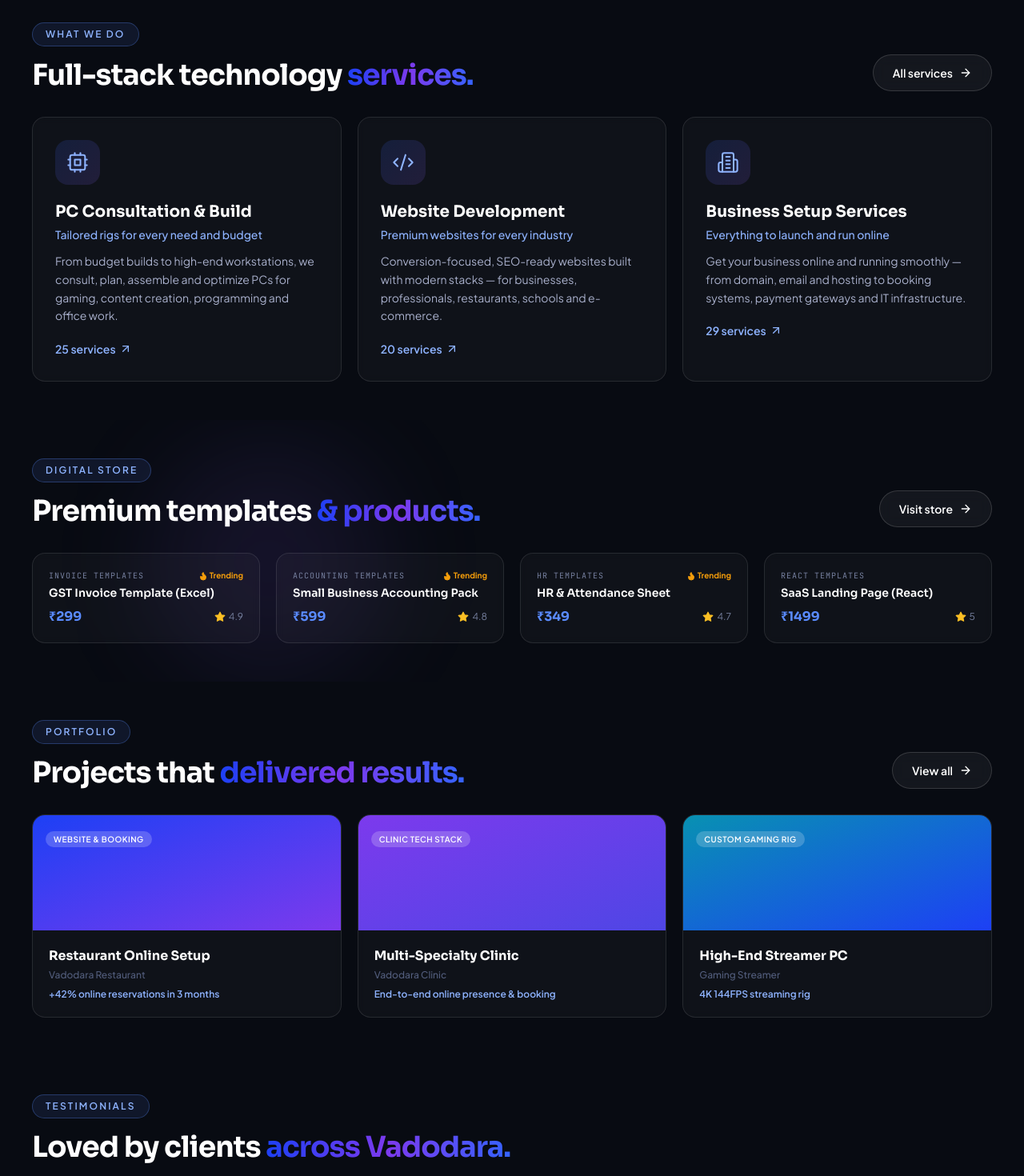
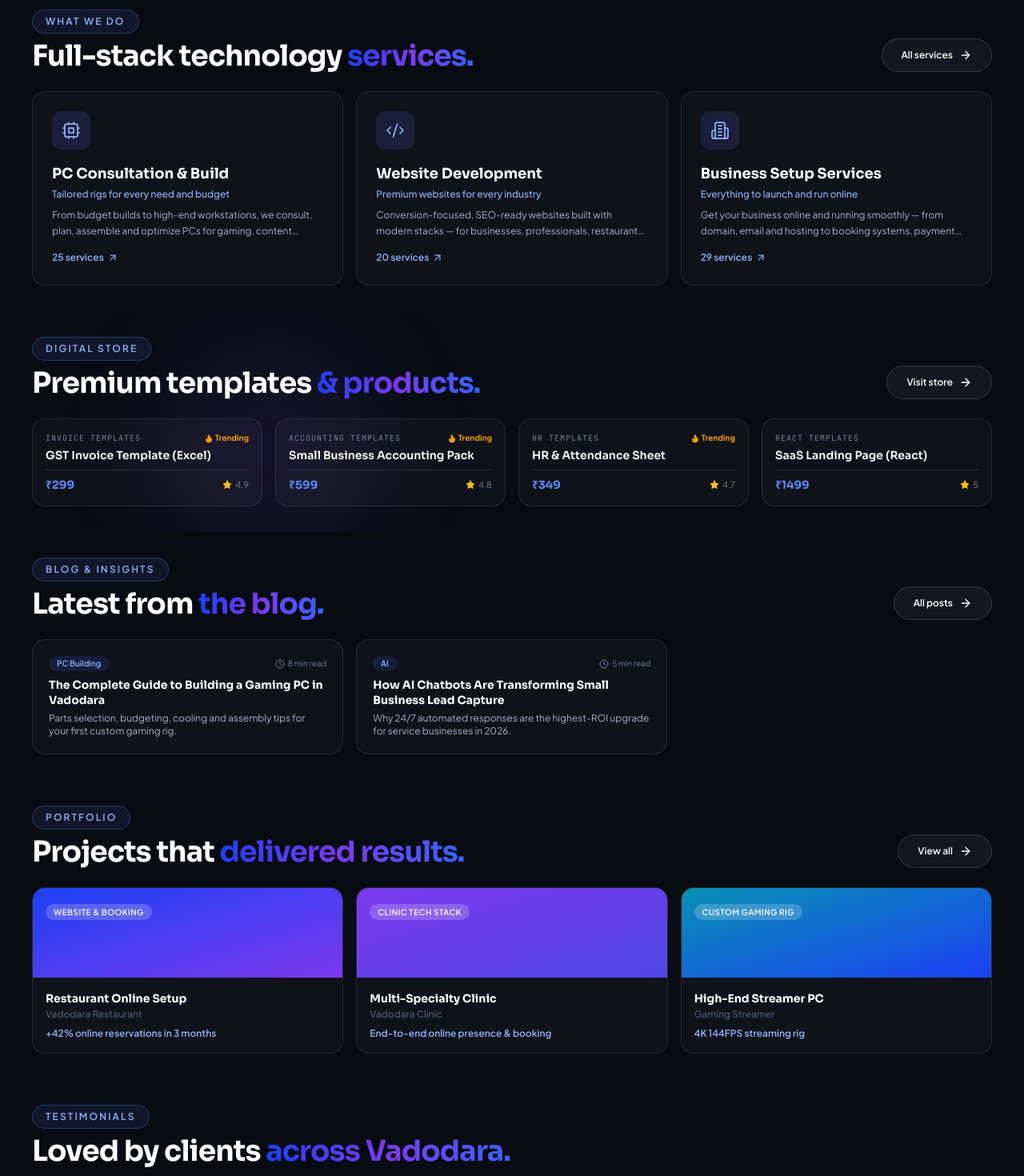
Before and after one commit to Ashwinpatilr236/arrjs-technologies, a React (Vite) app: page / in a window 1280 px wide. Shown: the part 1000-2470 px from the top of the page at 80% size. Built offline with nearby package versions, Linux system fonts and the light colour scheme.

Commit message:
feat: update Home page layout so Store section is 4-columns grid, followed immediately by Blogs, Portfolio, Testimonials, and FAQ with compact spacing

```diff
--- a/src/pages/Home.tsx
+++ b/src/pages/Home.tsx
@@ -3,51 +3,76 @@ import { Link } from '../lib/router';
 import Hero from '../components/Hero';
 import { services } from '../data/content';
 import { cms, type StoreProductItem, type TestimonialItem, type BlogPostItem } from '../lib/cms';
-import { ArrowRight, ArrowUpRight, Star, Quote, Flame } from 'lucide-react';
+import { ArrowRight, ArrowUpRight, Star, Quote, Flame, Clock, Play } from 'lucide-react';
 import { useReveal } from '../hooks/useReveal';
+import FAQ from '../components/FAQ';
+import Newsletter from '../components/Newsletter';
 
 export default function Home() {
   return (
     <>
       <Hero />
 
-      {/* Services preview */}
-      <section className="relative py-8 md:py-12">
+      {/* 1. Services Preview */}
+      <ServicesPreview />
+
+      {/* 2. Digital Store Preview ("Premium templates & products.") */}
+      <StorePreview />
+
+      {/* 3. Blogs Preview (Immediately below Digital Store) */}
+      <BlogPreview />
+
+      {/* 4. Portfolio Preview */}
+      <PortfolioPreview />
+
+      {/* 5. Testimonials Preview */}
+      <TestimonialsPreview />
+
+      {/* 6. FAQ & Contact Preview */}
+      <FAQ />
+      <Newsletter />
+    </>
+  );
+}
+
+function ServicesPreview() {
+  return (
+    <section className="relative py-6 md:py-8">
       <div className="container-page">
-          <div className="flex flex-col items-start justify-between gap-6 sm:flex-row sm:items-end">
+        <div className="flex flex-col items-start justify-between gap-4 sm:flex-row sm:items-end">
           <div className="max-w-2xl">
             <span className="section-eyebrow">What we do</span>
-              <h2 className="mt-4 font-display text-3xl font-bold tracking-tight text-ink-900 dark:text-white sm:text-4xl">
+            <h2 className="mt-2 font-display text-3xl font-bold tracking-tight text-ink-900 dark:text-white sm:text-4xl">
               Full-stack technology <span className="text-gradient">services.</span>
             </h2>
           </div>
-            <Link to="/services" className="btn-ghost shrink-0">
+          <Link to="/services" className="btn-ghost shrink-0 text-xs">
             All services <ArrowRight className="h-4 w-4" />
           </Link>
         </div>
-          <div className="mt-8 grid grid-cols-1 gap-5 md:grid-cols-3">
+        <div className="mt-6 grid grid-cols-1 gap-4 md:grid-cols-3">
           {services.map((s) => {
             const Icon = s.icon;
             return (
               <Link
                 to="/services"
                 key={s.id}
-                  className="card card-hover group relative overflow-hidden p-7"
+                className="card card-hover group relative overflow-hidden p-6"
               >
-                  <span className="flex h-14 w-14 items-center justify-center rounded-2xl bg-gradient-to-br from-brand-500/15 to-violet-500/15 text-brand-600 dark:text-brand-300">
-                    <Icon className="h-7 w-7" strokeWidth={1.75} />
+                <span className="flex h-12 w-12 items-center justify-center rounded-xl bg-gradient-to-br from-brand-500/15 to-violet-500/15 text-brand-600 dark:text-brand-300">
+                  <Icon className="h-6 w-6" strokeWidth={1.75} />
                 </span>
-                  <h3 className="mt-5 font-display text-xl font-bold text-ink-900 dark:text-white">
+                <h3 className="mt-4 font-display text-lg font-bold text-ink-900 dark:text-white">
                   {s.title}
                 </h3>
-                  <p className="mt-1 text-sm font-medium text-brand-600 dark:text-brand-300">
+                <p className="mt-1 text-xs font-medium text-brand-600 dark:text-brand-300">
                   {s.tagline}
                 </p>
-                  <p className="mt-3 text-sm leading-relaxed text-ink-600 dark:text-ink-300">
+                <p className="mt-2 text-xs leading-relaxed text-ink-600 dark:text-ink-300 line-clamp-2">
                   {s.description}
                 </p>
-                  <p className="mt-5 inline-flex items-center gap-1 text-sm font-semibold text-brand-600 dark:text-brand-300">
-                    {s.items.length} services <ArrowUpRight className="h-4 w-4 transition-transform group-hover:rotate-12" />
+                <p className="mt-4 inline-flex items-center gap-1 text-xs font-semibold text-brand-600 dark:text-brand-300">
+                  {s.items.length} services <ArrowUpRight className="h-3.5 w-3.5 transition-transform group-hover:rotate-12" />
                 </p>
               </Link>
             );
@@ -55,13 +80,6 @@ export default function Home() {
         </div>
       </div>
     </section>
-
-      {/* Store preview */}
-      <StorePreview />
-      <PortfolioPreview />
-      <TestimonialsPreview />
-      <BlogPreview />
-    </>
   );
 }
 
@@ -74,35 +92,42 @@ function StorePreview() {
   }, []);
 
   return (
-    <section className="relative overflow-hidden py-8 md:py-12">
+    <section className="relative overflow-hidden py-6 md:py-8">
       <div className="glow-orb left-[15%] top-[10%] h-72 w-72 bg-violet-500/10" />
       <div className="container-page relative">
-        <div className="flex flex-col items-start justify-between gap-6 sm:flex-row sm:items-end">
+        <div className="flex flex-col items-start justify-between gap-4 sm:flex-row sm:items-end">
           <div className="max-w-2xl">
             <span className="section-eyebrow">Digital Store</span>
-            <h2 className="mt-4 font-display text-3xl font-bold tracking-tight text-ink-900 dark:text-white sm:text-4xl">
+            <h2 className="mt-2 font-display text-3xl font-bold tracking-tight text-ink-900 dark:text-white sm:text-4xl">
               Premium templates <span className="text-gradient">& products.</span>
             </h2>
           </div>
-          <Link to="/store" className="btn-ghost shrink-0">
+          <Link to="/store" className="btn-ghost shrink-0 text-xs">
             Visit store <ArrowRight className="h-4 w-4" />
           </Link>
         </div>
-        <div ref={ref} className="mt-8 grid grid-cols-1 gap-5 sm:grid-cols-2 lg:grid-cols-4">
+
+        {/* 4 Columns Grid */}
+        <div ref={ref} className="mt-6 grid grid-cols-1 gap-4 sm:grid-cols-2 lg:grid-cols-4">
           {products.map((p, i) => (
             <Link
               key={p.id}
               to={`/store/${p.id}`}
-              style={{ transitionDelay: `${i * 60}ms` }}
-              className={`card card-hover group block overflow-hidden p-5 transition-all duration-700 ${
-                visible ? 'translate-y-0 opacity-100' : 'translate-y-6 opacity-0'
+              style={{ transitionDelay: `${i * 50}ms` }}
+              className={`card card-hover group block overflow-hidden p-4 transition-all duration-500 ${
+                visible ? 'translate-y-0 opacity-100' : 'translate-y-4 opacity-0'
               }`}
             >
               {p.imageUrl ? (
-                <div className="relative h-32 overflow-hidden rounded-xl bg-slate-900 mb-3">
+                <div className="relative h-28 overflow-hidden rounded-lg bg-slate-900 mb-3">
                   <img src={p.imageUrl} alt={p.title} className="h-full w-full object-cover group-hover:scale-105 transition-transform" />
                 </div>
+              ) : p.videoUrl ? (
+                <div className="relative h-28 flex items-center justify-center overflow-hidden rounded-lg bg-slate-900 mb-3">
+                  <Play className="h-8 w-8 text-brand-500" />
+                </div>
               ) : null}
+
               <div className="flex items-center justify-between">
                 <p className="font-mono text-[10px] uppercase tracking-widest text-ink-400">{p.category}</p>
                 {p.isTrending && (
@@ -111,13 +136,13 @@ function StorePreview() {
                   </span>
                 )}
               </div>
-              <h3 className="mt-1 font-display text-sm font-semibold text-ink-900 dark:text-white group-hover:text-brand-500 transition-colors">{p.title}</h3>
-              <div className="mt-2 flex items-center justify-between">
-                <span className="font-display text-base font-bold text-brand-600 dark:text-brand-400">
+              <h3 className="mt-1 font-display text-sm font-semibold text-ink-900 dark:text-white group-hover:text-brand-500 transition-colors line-clamp-1">{p.title}</h3>
+              <div className="mt-2 flex items-center justify-between pt-2 border-t border-ink-100 dark:border-white/10">
+                <span className="font-display text-sm font-bold text-brand-600 dark:text-brand-400">
                   {p.price === 0 ? 'Free' : `₹${p.price}`}
                 </span>
-                <span className="inline-flex items-center gap-1 text-xs text-ink-500 dark:text-ink-400">
-                  <Star className="h-3.5 w-3.5 fill-amber-400 text-amber-400" /> {p.rating}
+                <span className="inline-flex items-center gap-1 text-[11px] text-ink-500 dark:text-ink-400">
+                  <Star className="h-3 w-3 fill-amber-400 text-amber-400" /> {p.rating}
                 </span>
               </div>
             </Link>
@@ -128,57 +153,113 @@ function StorePreview() {
   );
 }
 
+function BlogPreview() {
+  const [blogs, setBlogs] = useState<BlogPostItem[]>([]);
+  const { ref, visible } = useReveal();
+
+  useEffect(() => {
+    setBlogs(cms.getBlogs().filter((b) => b.status === 'published').slice(0, 3));
+  }, []);
+
+  return (
+    <section className="relative py-6 md:py-8">
+      <div className="container-page">
+        <div className="flex flex-col items-start justify-between gap-4 sm:flex-row sm:items-end">
+          <div className="max-w-2xl">
+            <span className="section-eyebrow">Blog & Insights</span>
+            <h2 className="mt-2 font-display text-3xl font-bold tracking-tight text-ink-900 dark:text-white sm:text-4xl">
+              Latest from <span className="text-gradient">the blog.</span>
+            </h2>
+          </div>
+          <Link to="/blog" className="btn-ghost shrink-0 text-xs">
+            All posts <ArrowRight className="h-4 w-4" />
+          </Link>
+        </div>
+        <div ref={ref} className="mt-6 grid grid-cols-1 gap-4 sm:grid-cols-3">
+          {blogs.map((post, i) => (
+            <Link
+              key={post.id}
+              to={`/blog/${post.slug || post.id}`}
+              style={{ transitionDelay: `${i * 60}ms` }}
+              className={`card card-hover group block overflow-hidden p-5 transition-all duration-500 ${
+                visible ? 'translate-y-0 opacity-100' : 'translate-y-4 opacity-0'
+              }`}
+            >
+              {post.coverImage ? (
+                <div className="relative h-28 overflow-hidden rounded-lg bg-slate-900 mb-3">
+                  <img src={post.coverImage} alt={post.title} className="h-full w-full object-cover group-hover:scale-105 transition-transform" />
+                </div>
+              ) : null}
+              <div className="flex items-center justify-between">
+                <span className="rounded-full bg-brand-500/15 px-2.5 py-0.5 text-[10px] font-semibold text-brand-600 dark:text-brand-300">
+                  {post.category}
+                </span>
+                <span className="text-[10px] text-ink-400 flex items-center gap-1">
+                  <Clock className="h-3 w-3" /> {post.readTime}
+                </span>
+              </div>
+              <h3 className="mt-2 font-display text-sm font-bold leading-snug text-ink-900 dark:text-white group-hover:text-brand-500 transition-colors line-clamp-2">
+                {post.title}
+              </h3>
+              <p className="mt-1 text-xs text-ink-600 dark:text-ink-300 line-clamp-2">{post.excerpt}</p>
+            </Link>
+          ))}
+        </div>
+      </div>
+    </section>
+  );
+}
+
 function PortfolioPreview() {
-  const [items, setItems] = useState(() => cms.getProducts().slice(0, 3));
   const { ref, visible } = useReveal();
   return (
-    <section className="relative py-8 md:py-12">
+    <section className="relative py-6 md:py-8">
       <div className="container-page">
-        <div className="flex flex-col items-start justify-between gap-6 sm:flex-row sm:items-end">
+        <div className="flex flex-col items-start justify-between gap-4 sm:flex-row sm:items-end">
           <div className="max-w-2xl">
             <span className="section-eyebrow">Portfolio</span>
-            <h2 className="mt-4 font-display text-3xl font-bold tracking-tight text-ink-900 dark:text-white sm:text-4xl">
+            <h2 className="mt-2 font-display text-3xl font-bold tracking-tight text-ink-900 dark:text-white sm:text-4xl">
               Projects that <span className="text-gradient">delivered results.</span>
             </h2>
           </div>
-          <Link to="/portfolio" className="btn-ghost shrink-0">
+          <Link to="/portfolio" className="btn-ghost shrink-0 text-xs">
             View all <ArrowRight className="h-4 w-4" />
           </Link>
         </div>
-        <div ref={ref} className="mt-8 grid grid-cols-1 gap-5 sm:grid-cols-3">
+        <div ref={ref} className="mt-6 grid grid-cols-1 gap-4 sm:grid-cols-3">
           <article className="card card-hover group overflow-hidden transition-all duration-500">
-            <div className="relative h-36 overflow-hidden bg-gradient-to-br from-brand-600 to-violet-600 p-4">
+            <div className="relative h-28 overflow-hidden bg-gradient-to-br from-brand-600 to-violet-600 p-4">
               <span className="rounded-full bg-white/20 px-2.5 py-1 text-[10px] font-semibold uppercase tracking-wider text-white backdrop-blur">
                 Website & Booking
               </span>
             </div>
-            <div className="p-5">
-              <h3 className="font-display text-base font-bold text-ink-900 dark:text-white">Restaurant Online Setup</h3>
-              <p className="mt-1 text-xs font-medium text-ink-500">Vadodara Restaurant</p>
+            <div className="p-4">
+              <h3 className="font-display text-sm font-bold text-ink-900 dark:text-white">Restaurant Online Setup</h3>
+              <p className="mt-0.5 text-xs font-medium text-ink-500">Vadodara Restaurant</p>
               <p className="mt-2 text-xs font-semibold text-brand-600 dark:text-brand-300">+42% online reservations in 3 months</p>
             </div>
           </article>
           <article className="card card-hover group overflow-hidden transition-all duration-500">
-            <div className="relative h-36 overflow-hidden bg-gradient-to-br from-violet-600 to-indigo-600 p-4">
+            <div className="relative h-28 overflow-hidden bg-gradient-to-br from-violet-600 to-indigo-600 p-4">
               <span className="rounded-full bg-white/20 px-2.5 py-1 text-[10px] font-semibold uppercase tracking-wider text-white backdrop-blur">
                 Clinic Tech Stack
               </span>
             </div>
-            <div className="p-5">
-              <h3 className="font-display text-base font-bold text-ink-900 dark:text-white">Multi-Specialty Clinic</h3>
-              <p className="mt-1 text-xs font-medium text-ink-500">Vadodara Clinic</p>
+            <div className="p-4">
+              <h3 className="font-display text-sm font-bold text-ink-900 dark:text-white">Multi-Specialty Clinic</h3>
+              <p className="mt-0.5 text-xs font-medium text-ink-500">Vadodara Clinic</p>
               <p className="mt-2 text-xs font-semibold text-brand-600 dark:text-brand-300">End-to-end online presence & booking</p>
             </div>
           </article>
           <article className="card card-hover group overflow-hidden transition-all duration-500">
-            <div className="relative h-36 overflow-hidden bg-gradient-to-br from-cyan-600 to-brand-600 p-4">
+            <div className="relative h-28 overflow-hidden bg-gradient-to-br from-cyan-600 to-brand-600 p-4">
               <span className="rounded-full bg-white/20 px-2.5 py-1 text-[10px] font-semibold uppercase tracking-wider text-white backdrop-blur">
                 Custom Gaming Rig
               </span>
             </div>
-            <div className="p-5">
-              <h3 className="font-display text-base font-bold text-ink-900 dark:text-white">High-End Streamer PC</h3>
-              <p className="mt-1 text-xs font-medium text-ink-500">Gaming Streamer</p>
+            <div className="p-4">
+              <h3 className="font-display text-sm font-bold text-ink-900 dark:text-white">High-End Streamer PC</h3>
+              <p className="mt-0.5 text-xs font-medium text-ink-500">Gaming Streamer</p>
               <p className="mt-2 text-xs font-semibold text-brand-600 dark:text-brand-300">4K 144FPS streaming rig</p>
             </div>
           </article>
@@ -195,33 +276,33 @@ function TestimonialsPreview() {
   }, []);
 
   return (
-    <section className="relative py-8 md:py-12">
+    <section className="relative py-6 md:py-8">
       <div className="container-page">
-        <div className="flex flex-col items-start justify-between gap-6 sm:flex-row sm:items-end">
+        <div className="flex flex-col items-start justify-between gap-4 sm:flex-row sm:items-end">
           <div className="max-w-2xl">
             <span className="section-eyebrow">Testimonials</span>
-            <h2 className="mt-4 font-display text-3xl font-bold tracking-tight text-ink-900 dark:text-white sm:text-4xl">
+            <h2 className="mt-2 font-display text-3xl font-bold tracking-tight text-ink-900 dark:text-white sm:text-4xl">
               Loved by clients <span className="text-gradient">across Vadodara.</span>
             </h2>
           </div>
         </div>
-        <div className="mt-8 grid grid-cols-1 gap-5 md:grid-cols-3">
+        <div className="mt-6 grid grid-cols-1 gap-4 md:grid-cols-3">
           {testimonials.map((t) => (
-            <figure key={t.id} className="card card-hover relative p-6">
-              <Quote className="h-7 w-7 text-brand-500/30" />
-              <div className="mt-2 flex items-center gap-1 text-amber-400">
+            <figure key={t.id} className="card card-hover relative p-5">
+              <Quote className="h-6 w-6 text-brand-500/30" />
+              <div className="mt-1 flex items-center gap-1 text-amber-400">
                 {[...Array(t.rating || 5)].map((_, s) => (
-                  <Star key={s} className="h-4 w-4 fill-current" />
+                  <Star key={s} className="h-3.5 w-3.5 fill-current" />
                 ))}
               </div>
-              <blockquote className="mt-3 text-xs sm:text-sm leading-relaxed text-ink-700 dark:text-ink-200">"{t.quote}"</blockquote>
+              <blockquote className="mt-2 text-xs leading-relaxed text-ink-700 dark:text-ink-200">"{t.quote}"</blockquote>
               <figcaption className="mt-4 flex items-center gap-3">
-                <span className="flex h-10 w-10 items-center justify-center rounded-full bg-gradient-to-br from-brand-500 to-violet-600 text-xs font-bold text-white">
+                <span className="flex h-9 w-9 items-center justify-center rounded-full bg-gradient-to-br from-brand-500 to-violet-600 text-xs font-bold text-white">
                   {t.initials || t.name.slice(0, 2).toUpperCase()}
                 </span>
                 <div>
                   <p className="text-xs font-bold text-ink-900 dark:text-white">{t.name}</p>
-                  <p className="text-[11px] text-ink-500 dark:text-ink-400">{t.role}</p>
+                  <p className="text-[10px] text-ink-500 dark:text-ink-400">{t.role}</p>
                 </div>
               </figcaption>
             </figure>
@@ -231,45 +312,3 @@ function TestimonialsPreview() {
     </section>
   );
 }
-
-function BlogPreview() {
-  const [blogs, setBlogs] = useState<BlogPostItem[]>([]);
-  useEffect(() => {
-    setBlogs(cms.getBlogs().filter((b) => b.status === 'published').slice(0, 3));
-  }, []);
-
-  return (
-    <section className="relative py-8 md:py-12">
-      <div className="container-page">
-        <div className="flex flex-col items-start justify-between gap-6 sm:flex-row sm:items-end">
-          <div className="max-w-2xl">
-            <span className="section-eyebrow">Blog & Insights</span>
-            <h2 className="mt-4 font-display text-3xl font-bold tracking-tight text-ink-900 dark:text-white sm:text-4xl">
-              Latest from <span className="text-gradient">the blog.</span>
-            </h2>
-          </div>
-          <Link to="/blog" className="btn-ghost shrink-0">
-            All posts <ArrowRight className="h-4 w-4" />
-          </Link>
-        </div>
-        <div className="mt-8 grid grid-cols-1 gap-5 sm:grid-cols-3">
-          {blogs.map((post) => (
-            <Link
-              key={post.id}
-              to={`/blog/${post.slug || post.id}`}
-              className="card card-hover group block overflow-hidden transition-all p-5"
-            >
-              <span className="rounded-full bg-brand-500/15 px-3 py-1 text-[10px] font-semibold text-brand-600 dark:text-brand-300">
-                {post.category}
-              </span>
-              <h3 className="mt-3 font-display text-base font-bold leading-snug text-ink-900 dark:text-white group-hover:text-brand-500 transition-colors">
-                {post.title}
-              </h3>
-              <p className="mt-2 text-xs text-ink-600 dark:text-ink-300 line-clamp-2">{post.excerpt}</p>
-            </Link>
-          ))}
-        </div>
-      </div>
-    </section>
-  );
-}
```
Lines whose indentation alone changed are shown as unchanged.
